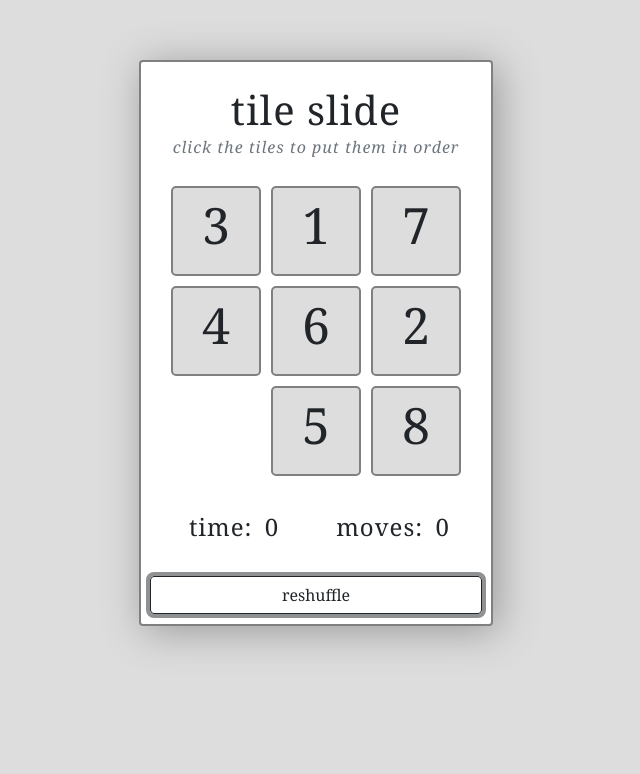
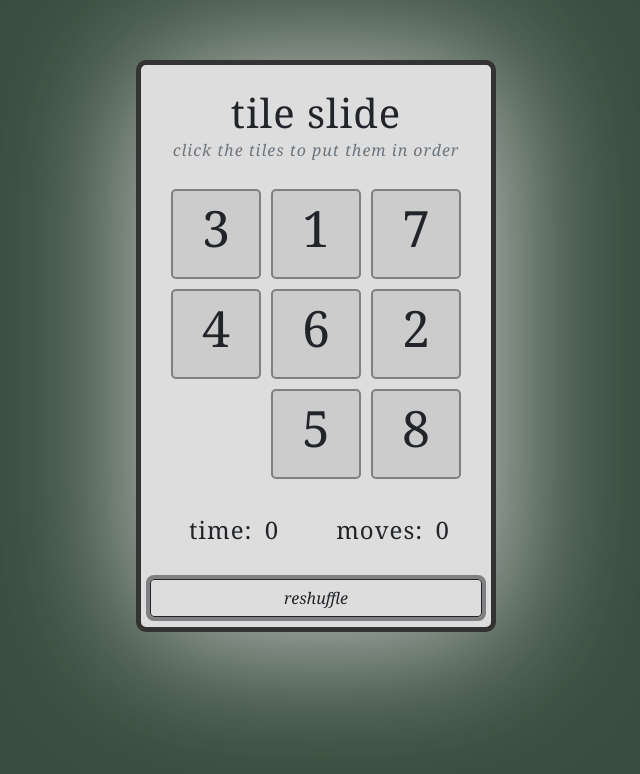
Before and after one commit to rangamboa/slide-tile, a plain HTML site: page index.html in a window 1280 px wide. Both pictures are taken after a click on the button "play". Shown: the whole page, without its empty margins (324-964 px from the left). Drawn offline with nearby package versions, Linux system fonts and the light colour scheme.

Commit message:
refining scoring system

```diff
--- a/assets/css/style.css
+++ b/assets/css/style.css
@@ -1,5 +1,5 @@
 body {
-    background-color: #ddd;
+    background-color: rgb(57, 78, 62);
     font-family: Georgia, 'Times New Roman', Times, serif;
 }
 
@@ -17,8 +17,10 @@ body {
 }
 
 #mama {
-    border: 2px solid grey;
-    filter: drop-shadow(5px 5px 20px #999);
+    border: 5px solid #333;
+    border-radius: 10px;
+    filter: drop-shadow(5px 5px 75px rgb(212, 212, 212));
+    background-color: #ddd;
 }
 
 .puzzle {
@@ -36,7 +38,7 @@ body {
     font-size: 50px;
     text-align: center;
     cursor: pointer;
-    background-color: #ddd;
+    background-color: #ccc;
 }
 
 .tile:hover {
@@ -45,7 +47,7 @@ body {
 
 
 .blankTile {
-    background-color: white;
+    background-color: #ddd;;
     border: none;
 }
 
@@ -55,13 +57,9 @@ body {
 }
 
 #tile0:hover {
-    background-color: white;
+    background-color: #ddd;
     cursor: default;
     filter: none;
-}
-
-#tileCard {
-    visibility: hidden;
 }
 
 #moveCount, #timeLapse {
@@ -84,4 +82,5 @@ h6 {
 button {
     margin: 10px auto;
     width: 95%;
+    font-style: italic;
 }
--- a/assets/js/script.js
+++ b/assets/js/script.js
@@ -13,15 +13,16 @@ let timeNow = 0;
 let timePass;
 const moveEl = $('#moveCount');
 let moveTotal = 0;
-let newGame;
+let newGame = false;
+let playInProg = false;
 
 function initGame() {
 
     console.log('initGame() called.');
 
     newGame = true;
+    playInProg = true;
     clearInterval(timePass);
-    tileGrid.css('visibility', 'visible');
     message.html('click the tiles to put them in order');
     playBtn.html('reshuffle');
     timeEl.html('0');
@@ -105,12 +106,14 @@ function checkMove(clickedTile) {
         // console.log(move);
         // console.log(randomTiles[move]);
 
-        // Call moveTile function if move is valid.
+        // Call moveTile function if move is valid (into blank space).
         if (randomTiles[move] == '0') {
             // console.log('valid move into position ' + move);
+            message.html('click the tiles to put them in order');
             moveTile();
         } else {
             // console.log('invalid move into position ' + move);
+            message.html('tile ' + clickedTile + ' has nowhere to move');
         }
     }
 }
@@ -144,9 +147,10 @@ function moveTile() {
     randomTiles[move] = tempTile;
 
     // Start time elapsed if this is the first click on a new game.
-    if (newGame) {
+    if (newGame && playInProg) {
         timePass = setInterval(startTime, 1000);
         newGame = false;
+        playInProg = true;
     }
 
     // Increment move count.
@@ -174,19 +178,23 @@ function checkWin() {
         timeEl.css('background-color', 'lightgrey');
     } else {
         console.log('not in winning configuration.');
-        moveEl.css('background-color', 'white');
+        moveEl.css('background-color', '#ddd');
     }
 }
 
 // Listen for click on any number tile.
 tileEl.on('click', function(event) {
 
-    // Extract number on tile.
-    clickedTile = event.target.textContent;
+    // Do nothing if play button has not been pressed.
+    if (playInProg == false) return;
+    else {
+        // Extract number on tile.
+        clickedTile = event.target.textContent;
 
-    // Do nothing if the blank tile is checked; otherwise check if tile can move.
-    if (clickedTile == 0) return;
-    else checkMove(clickedTile);
+        // Do nothing if the blank tile is checked; otherwise check if tile can move.
+        if (clickedTile == 0) return;
+        else checkMove(clickedTile);
+    }
 
 });
 
--- a/index.html
+++ b/index.html
@@ -16,10 +16,9 @@
 
             <h1 class="card-title pt-4">tile slide</h1>
 
-            <h6 class="card-subtitle mb-2 text-muted" id="messageBoard">click play to start the game</h6>
+            <h6 class="card-subtitle mb-2 text-muted" id="messageBoard">click play to randomize the board</h6>
 
             <div class="puzzle card-body" id="tileCard">
-                <div class="tile blankTile" id="tile0"></div>
                 <div class="tile numTile" id="tile1">1</div>
                 <div class="tile numTile" id="tile2">2</div>
                 <div class="tile numTile" id="tile3">3</div>
@@ -28,11 +27,12 @@
                 <div class="tile numTile" id="tile6">6</div>
                 <div class="tile numTile" id="tile7">7</div>
                 <div class="tile numTile" id="tile8">8</div>
+                <div class="tile blankTile" id="tile0"></div>
             </div>
 
             <div class="puzzle card-body m-0">
-                <div class="col-6"><h4>time: <span id="timeLapse"></span></h4></div>
-                <div class="col-6"><h4>moves: <span id="moveCount"></span></h4></div>
+                <div class="col-6"><h4>time: <span id="timeLapse">--</span></h4></div>
+                <div class="col-6"><h4>moves: <span id="moveCount">--</span></h4></div>
             </div>
 
             <button class="btn btn-outline-dark" id="playButton">play</button>
```
